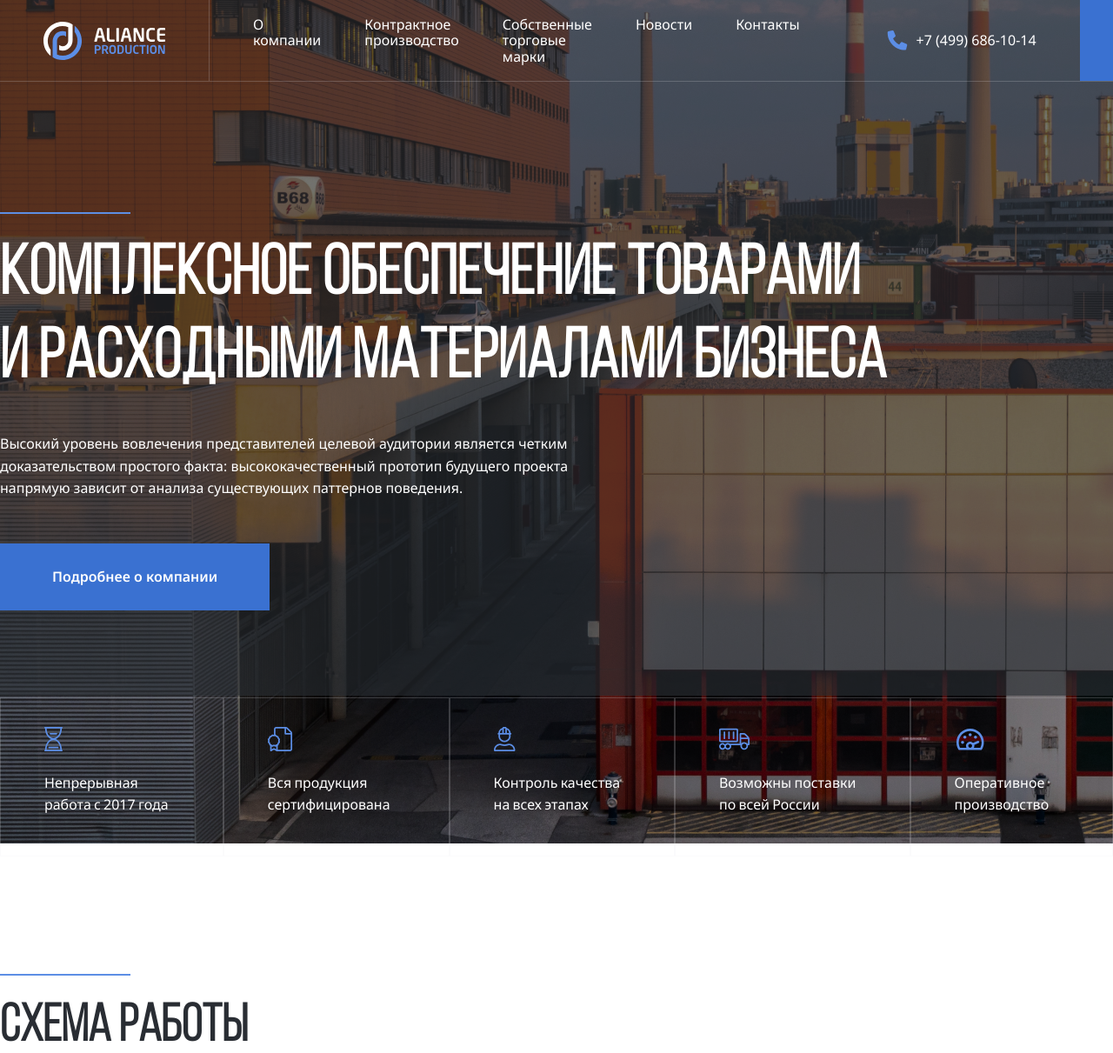
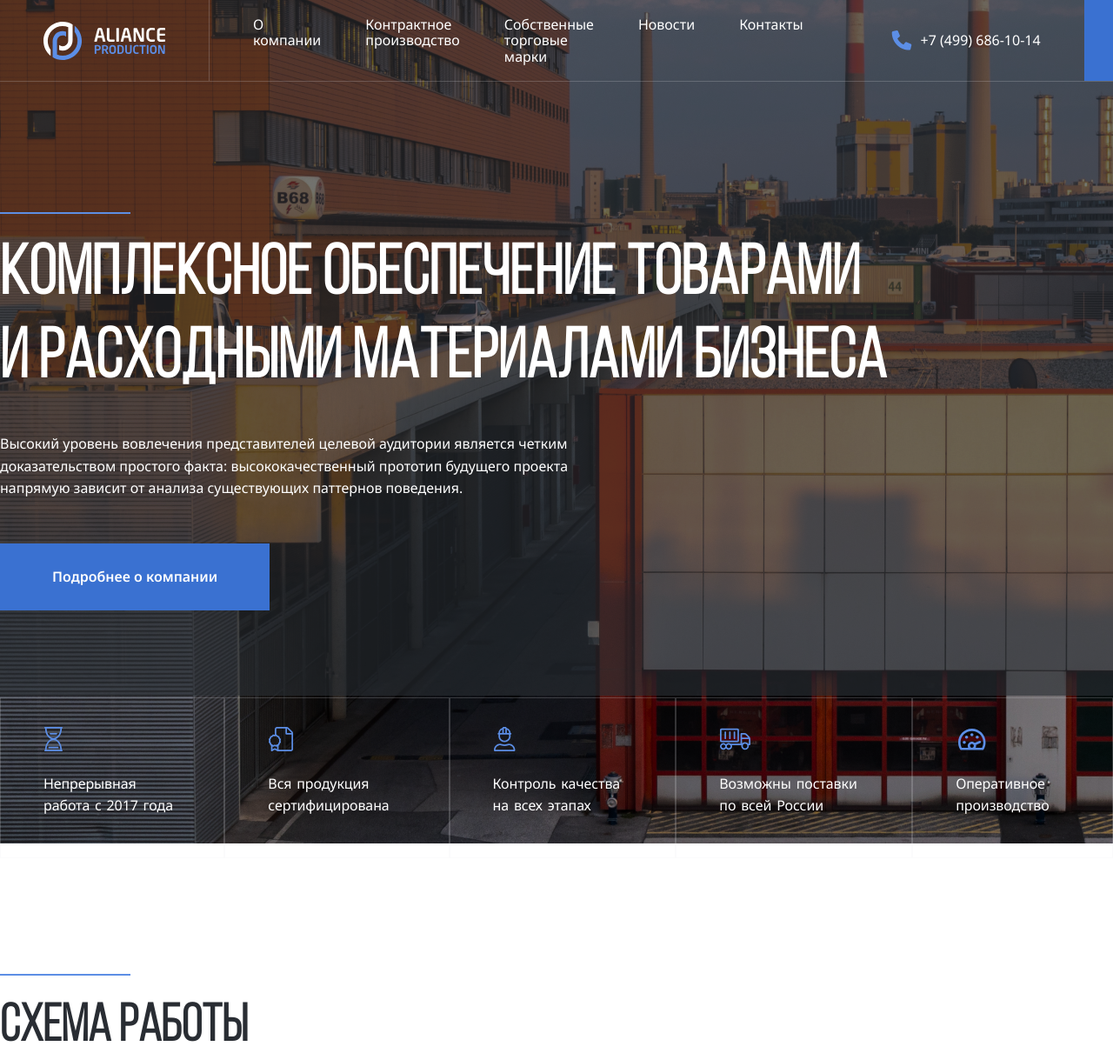
Before and after one commit to neksus-hub/Aliance, a PHP site: page / in a window 1280 px wide; the page is wider, and only the part inside the window is pictured. Shown: the top 1211 px of that part at 87% size. Run offline with PHP 8.4, Linux system fonts and the light colour scheme.

Commit message:
fix: header-feature-title

```diff
--- a/css/style.css
+++ b/css/style.css
@@ -49,7 +49,7 @@ body {
 .header-nav-link {
   text-decoration: none;
   font-size: 16px;
-  margin-right: 50px;
+  margin-right: 51px;
   color: inherit;
 }
 .navbar {
@@ -150,6 +150,9 @@ body {
   color: white;
   font-size: 16px;
   line-height: 160%;
+  margin: 17px -1px;
+  word-spacing: 1.8px;
+  letter-spacing: -0.1px;
 }
 .header-features-item {
   padding: 29px 50px;
@@ -192,7 +195,7 @@ body {
   font-size: 48px;
   font-family: Bebas Neue;
   line-height: 120%;
-  margin-bottom: 36px;
+  margin-bottom: 34px;
   display: flex;
   align-items: center;
 }
```
